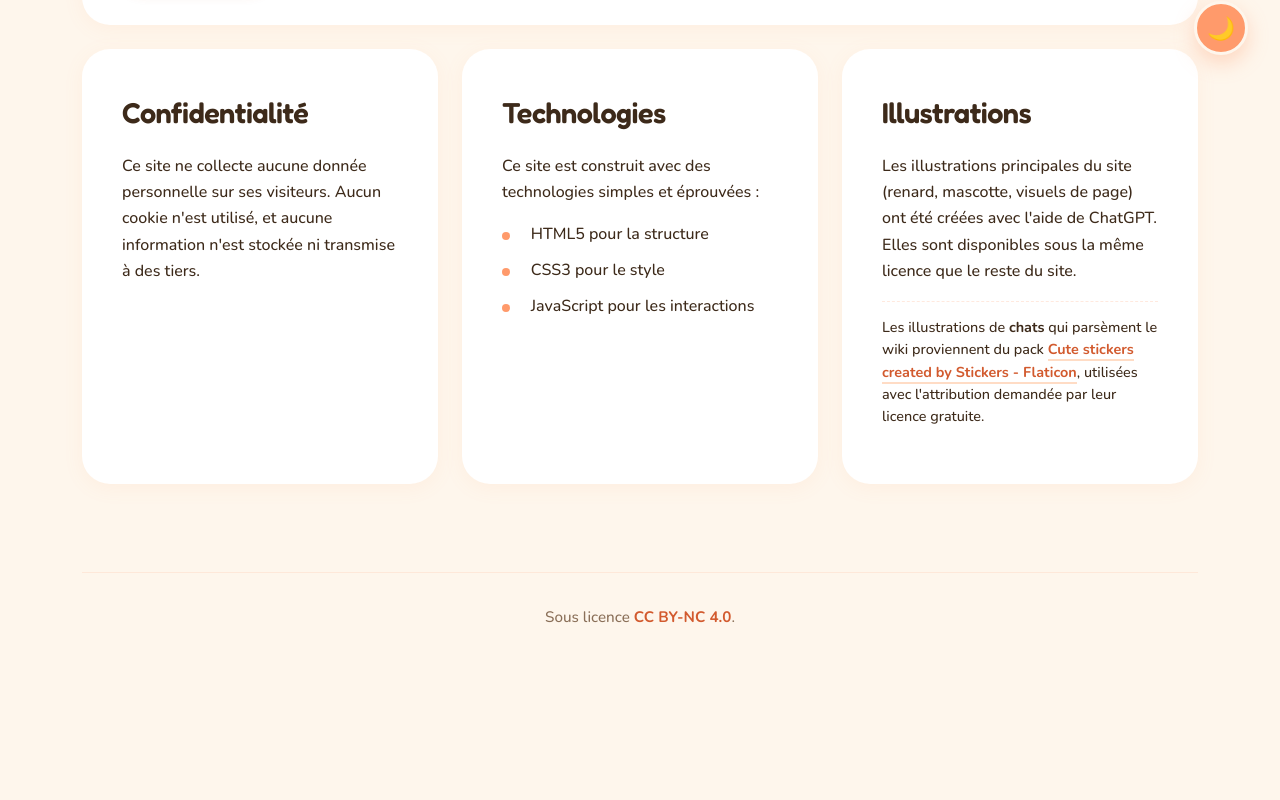
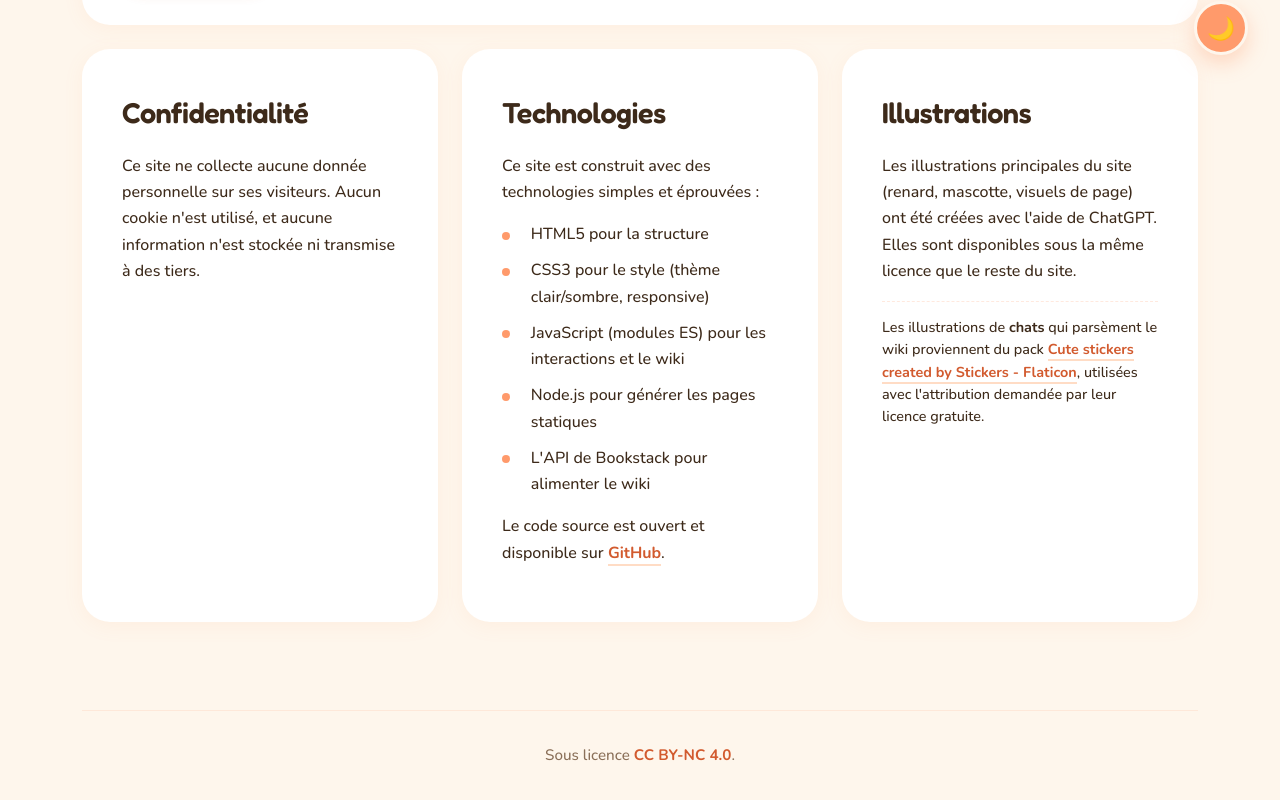
Before and after one commit to Ronnarrdd/Librenard, a website: page a-propos.html in a window 1280 px wide. Shown: the part 713-1513 px from the top of the page. Before the commit the page ends 1407 px from the top, so only its background shows below. Drawn offline with nearby package versions, Linux system fonts and the light colour scheme.

Commit message:
:memo: docs(a-propos): actualise la section technologies et ajoute le lien du code source
Liste desormais Node.js (generation statique), les modules ES et l'API
Bookstack en plus de HTML/CSS/JS, et pointe vers le depot GitHub du projet.
Regenere les pages via npm run build (sitemap lastmod + reindentation).

```diff
--- a/a-propos.html
+++ b/a-propos.html
@@ -99,9 +99,15 @@
                                                                                                         <p>Ce site est construit avec des technologies simples et éprouvées :</p>
                                                                                                         <ul>
                                                                                                             <li>HTML5 pour la structure</li>
-                                                                                                    <li>CSS3 pour le style</li>
-                                                                                                    <li>JavaScript pour les interactions</li>
+                                                                                                            <li>CSS3 pour le style (thème clair/sombre, responsive)</li>
+                                                                                                            <li>JavaScript (modules ES) pour les interactions et le wiki</li>
+                                                                                                            <li>Node.js pour générer les pages statiques</li>
+                                                                                                            <li>L'API de Bookstack pour alimenter le wiki</li>
                                                                                                         </ul>
+                                                                                                        <p>
+                                                                                                            Le code source est ouvert et disponible sur
+                                                                                                            <a href="https://github.com/Ronnarrdd/Librenard" target="_blank" rel="noopener noreferrer">GitHub</a>.
+                                                                                                        </p>
                                                                                                     </section>
 
                                                                                                     <section class="section">
```
Also changed, not shown: sitemap.xml (+6 -6 lines), contact.html (indentation only), error/404.html (indentation only), index.html (indentation only), outils.html (indentation only), projets.html (indentation only), wiki.html (indentation only). Lines whose indentation alone changed are shown as unchanged.
